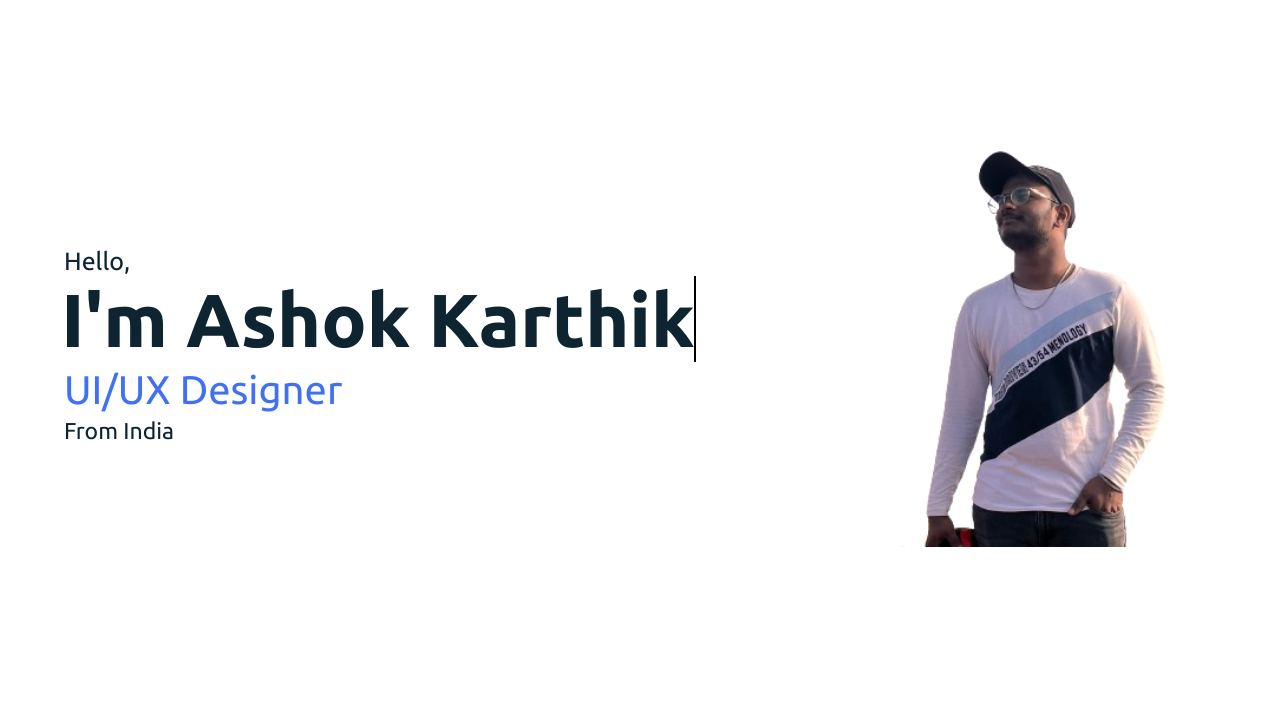
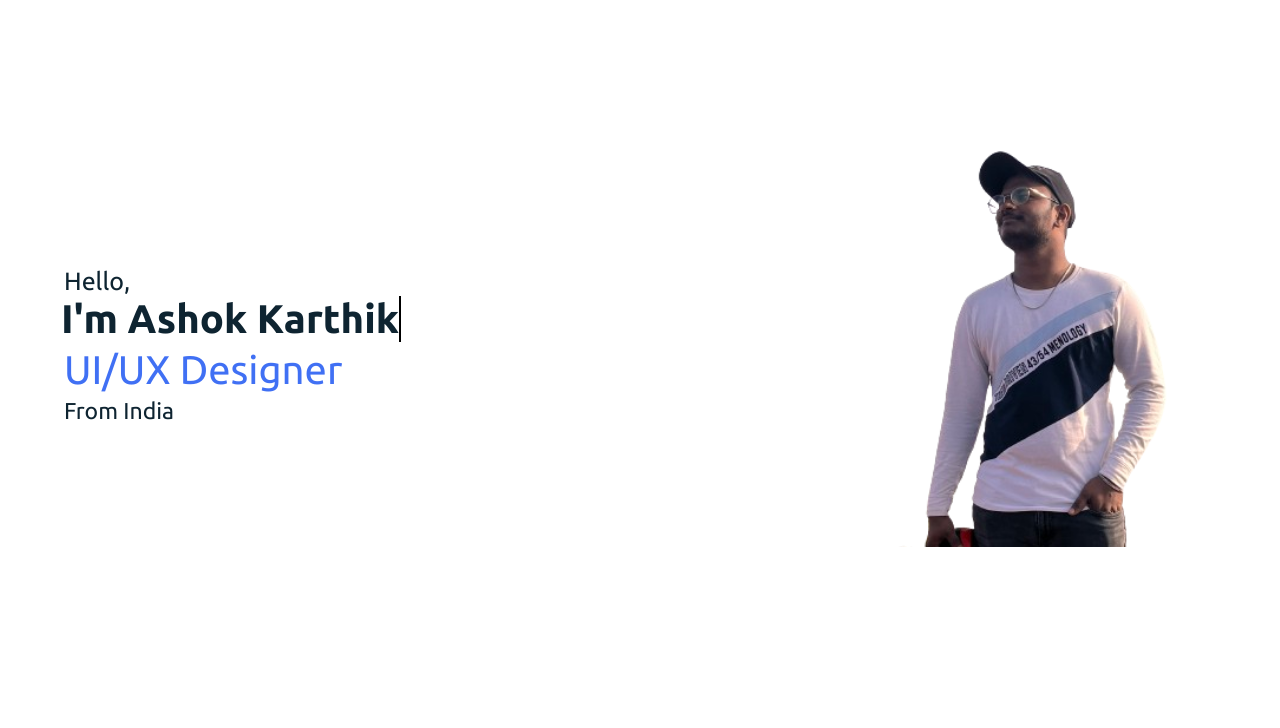
Before and after one commit to karthik123-alla/Portfolio, a plain HTML site: page index.html in a window 1280 px wide. Shown: the part 72-800 px from the top of the page. Drawn offline with Linux system fonts and the light colour scheme; files whose address does not match are found by name.

Commit message:
Update home.css
This is a css file

```diff
--- a/home.css
+++ b/home.css
@@ -130,6 +130,7 @@ nav.sticky .menu-btn{
 }
 .home .text {
   flex: 1;
+  width: 60%;
 }
 .home .profile-image img {
   height: 400px;
@@ -144,7 +145,9 @@ nav.sticky .menu-btn{
 }
 .home .text-two {
   color: #0E2431;
-  font-size: 75px;
+  font-size: 2.5rem;
+  width: 100%;
+  /* background-color:; */
   font-weight: 600;
   margin-left: -3px;
 }
```
